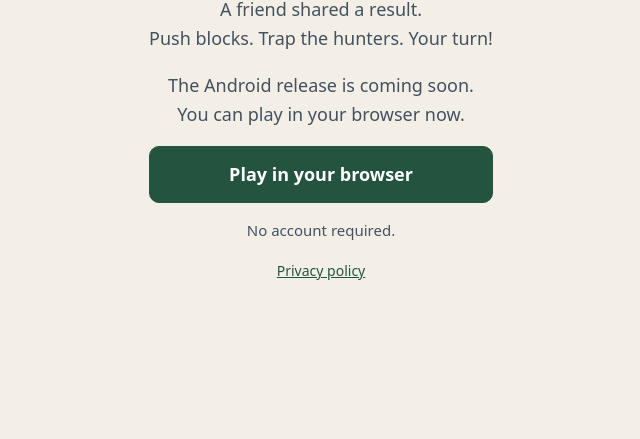
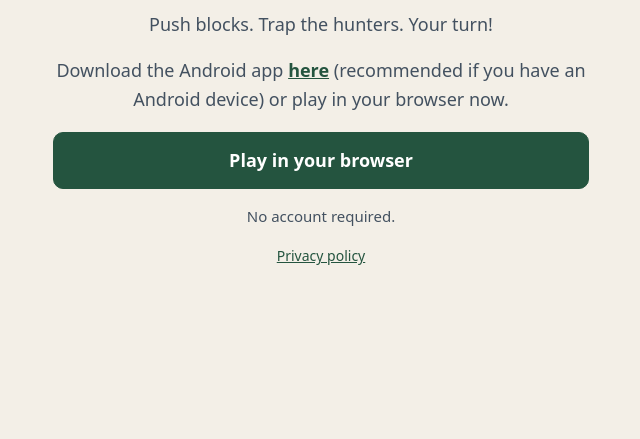
Before and after one commit to JoseCSantos/josecsantos.github.io, a plain HTML site: page games/mazetrap/index.html in a window 1280 px wide. Shown: the part 361-800 px from the top of the page, without its empty margins (319-959 px from the left). Drawn offline with Linux system fonts and the light colour scheme.

Commit message:
Publish updated MazeTrap share landing page
Source: JoseCSantos/MazeTrap@8072ffd

Co-authored-by: Copilot <223556219+Copilot@users.noreply.github.com>

Copilot-Session: 6ae3bb37-1487-432e-b187-0159bf2af1c8

```diff
--- a/games/mazetrap/index.html
+++ b/games/mazetrap/index.html
@@ -2,14 +2,14 @@
 <html lang="en"><head><meta charset="utf-8"><meta name="viewport" content="width=device-width,initial-scale=1">
 <title>Play MazeTrap</title><meta name="description" content="Push blocks. Trap the hunters. Play free in your browser.">
 <meta property="og:title" content="MazeTrap - Your turn!">
-<meta property="og:description" content="A friend shared a result. Push blocks, trap the hunters, and try it yourself.">
+<meta property="og:description" content="Push blocks, trap the hunters, and try it yourself.">
 <meta property="og:image" content="https://josecsantos.github.io/assets/game-icon.png">
 <meta property="og:image:width" content="512"><meta property="og:image:height" content="512">
 <meta property="og:url" content="https://josecsantos.github.io/games/mazetrap/"><meta property="og:type" content="website">
 <link rel="icon" href="/assets/game-icon.png">
-<style>body{margin:0;background:#f3efe7;color:#17202a;font:18px/1.6 system-ui,sans-serif;display:grid;min-height:100svh;place-items:center}main{box-sizing:border-box;max-width:600px;padding:32px;text-align:center}img{width:112px;border-radius:24px}h1{font-size:38px;line-height:1.2;margin:16px 0}p{color:#435160}a{display:block;margin:12px 0;padding:13px 20px;border:1px solid #24543f;border-radius:10px;text-decoration:none;color:#24543f;font-weight:700}.primary{background:#24543f;color:white}small{color:#435160}.privacy{font-size:14px;font-weight:400;border:0;padding:0;margin:16px 0 0;text-decoration:underline}</style>
+<style>body{margin:0;background:#f3efe7;color:#17202a;font:18px/1.6 system-ui,sans-serif;display:grid;min-height:100svh;place-items:center}main{box-sizing:border-box;max-width:600px;padding:32px;text-align:center}img{width:112px;border-radius:24px}h1{font-size:38px;line-height:1.2;margin:16px 0}p{color:#435160}a{display:block;margin:12px 0;padding:13px 20px;border:1px solid #24543f;border-radius:10px;text-decoration:none;color:#24543f;font-weight:700}.primary{background:#24543f;color:white}.app-link{display:inline;margin:0;padding:0;border:0;overflow-wrap:anywhere;text-decoration:underline}small{color:#435160}.privacy{font-size:14px;font-weight:400;border:0;padding:0;margin:16px 0 0;text-decoration:underline}</style>
 </head><body><main><img src="/assets/game-icon.png" alt="MazeTrap icon"><h1>MazeTrap</h1>
-<p>A friend shared a result.<br>Push blocks. Trap the hunters. Your turn!</p>
-<p>The Android release is coming soon.<br>You can play in your browser now.</p>
+<p>Push blocks. Trap the hunters. Your turn!</p>
+<p>Download the Android app <a class="app-link" href="https://play.google.com/store/apps/details?id=com.josecsantos.mazetrap">here</a> (recommended if you have an Android device) or play in your browser now.</p>
 <a class="primary" href="https://josecsantos.github.io/mazetrap-web/play/">Play in your browser</a>
 <small>No account required.</small><a class="privacy" href="https://josecsantos.github.io/mazetrap-web/privacy-policy.html">Privacy policy</a></main></body></html>
```
Also changed, not shown: index.html (+4 -4 lines).
